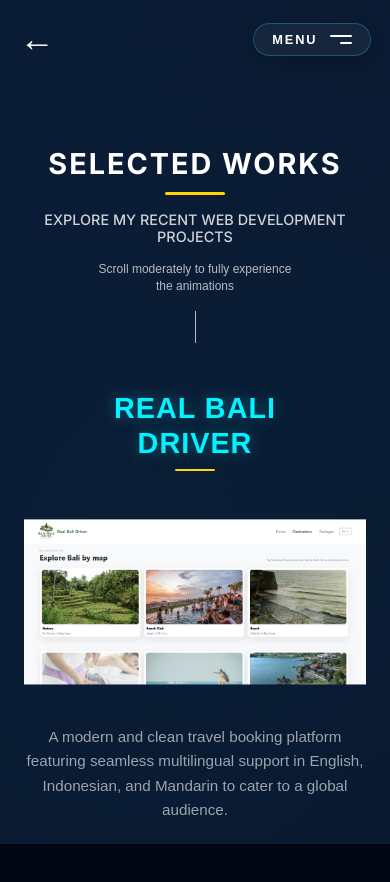
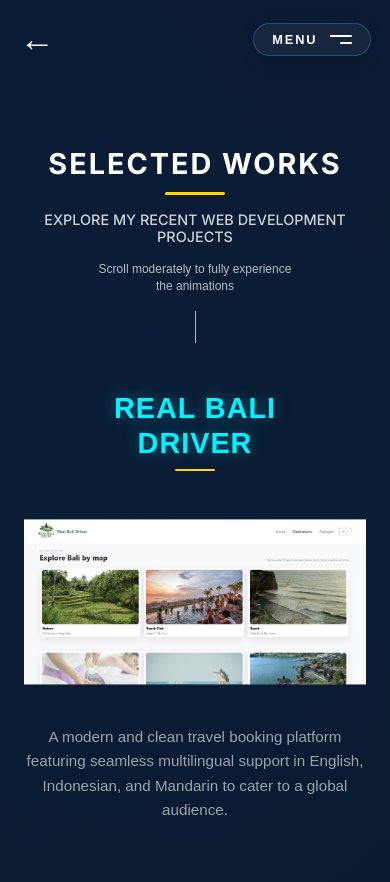
Before and after one commit to marsyaputri27/portofolio_new, a React (Vite) app: page /project in a window 390 px wide. Shown: the top 882 px of the page. Before the commit the page ends 844 px from the top, so only its background shows below. Built offline with nearby package versions, Linux system fonts and the light colour scheme; a web font is replaced by a local one.

Commit message:
Fix mobile touch scroll and update dist folder

```diff
--- a/src/App.jsx
+++ b/src/App.jsx
@@ -122,7 +122,10 @@
   }, []);
 
   useEffect(() => {
-    const lenis = new Lenis();
+    const lenis = new Lenis({
+      smoothWheel: true,
+      syncTouch: true, // Tambahkan ini agar scroll HP ikut terbaca dengan mulus
+    });
     lenis.on("scroll", ScrollTrigger.update);
     gsap.ticker.add((time) => lenis.raf(time * 1000));
     gsap.ticker.lagSmoothing(0);
--- a/src/Project.jsx
+++ b/src/Project.jsx
@@ -54,6 +54,7 @@
     const lenis = new Lenis({
       lerp: 0.1,
       smoothWheel: true,
+      syncTouch: true,
     });
 
     lenis.on('scroll', ScrollTrigger.update);
--- a/src/contact.jsx
+++ b/src/contact.jsx
@@ -42,7 +42,7 @@
       { opacity: 1, y: 0, duration: 0.9, stagger: 0.1, ease: 'power3.out', delay: 0.3 }
     );
 
-    const lenis = new Lenis({ lerp: 0.1, smoothWheel: true });
+    const lenis = new Lenis({ lerp: 0.1, smoothWheel: true, syncTouch: true });
     lenis.on('scroll', ScrollTrigger.update);
     gsap.ticker.add(time => { lenis.raf(time * 1000); });
     gsap.ticker.lagSmoothing(0);
--- a/src/index.css
+++ b/src/index.css
@@ -9,7 +9,7 @@
 
 html, body, #root {
   width: 100%;
-  height: 100%;
+  min-height: 100vh; /* Ubah agar tingginya dinamis mengikuti konten */
   margin: 0;
   padding: 0;
   background-color: #030615;
@@ -17,7 +17,7 @@
   color: #ffffff;
   font-size: 1rem;
   overscroll-behavior: none;
-  overflow: hidden;
+  overflow-x: hidden; /* Ubah menjadi overflow-x untuk mencegah geser samping saja */
 }
 
 /* =========================================
```
Also changed, not shown: catatan.txt (added), 1 other file (tests, documents, lock files or other folders).
